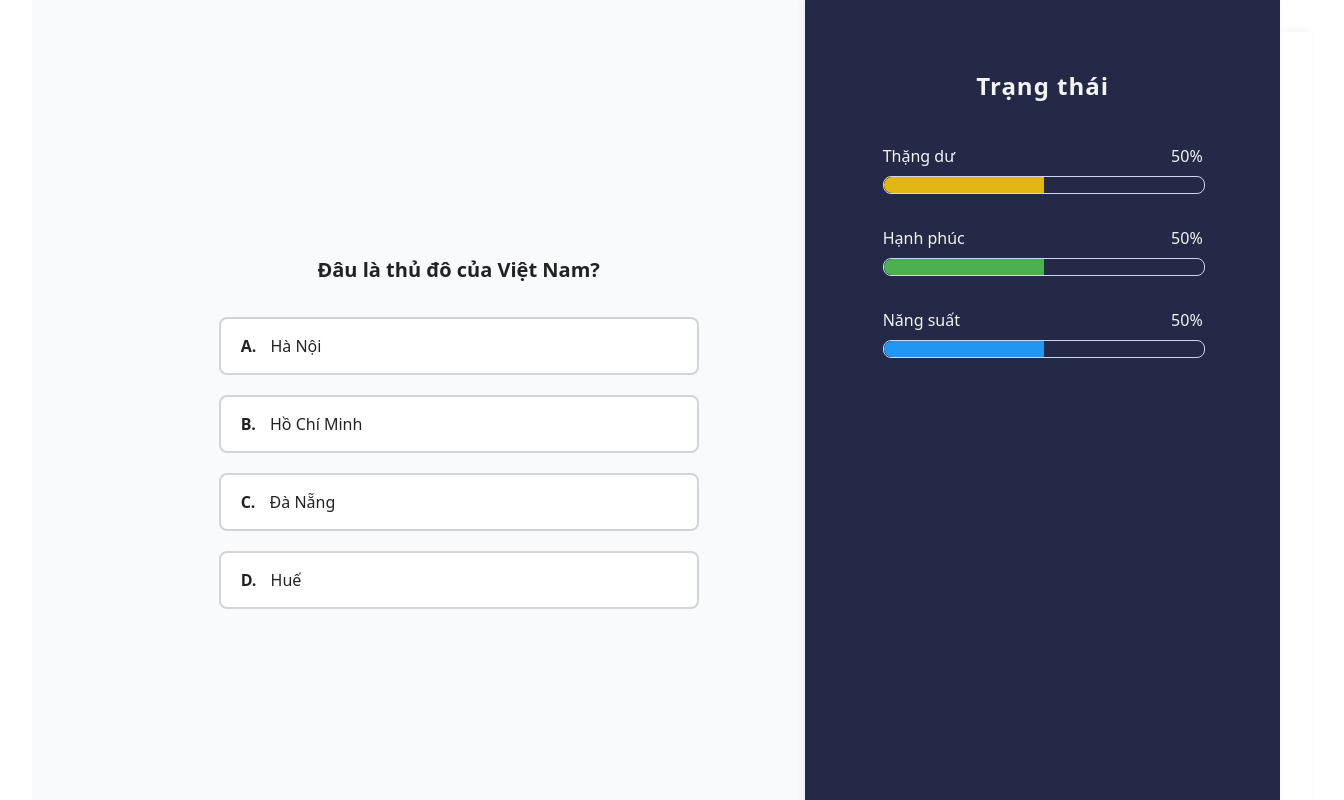
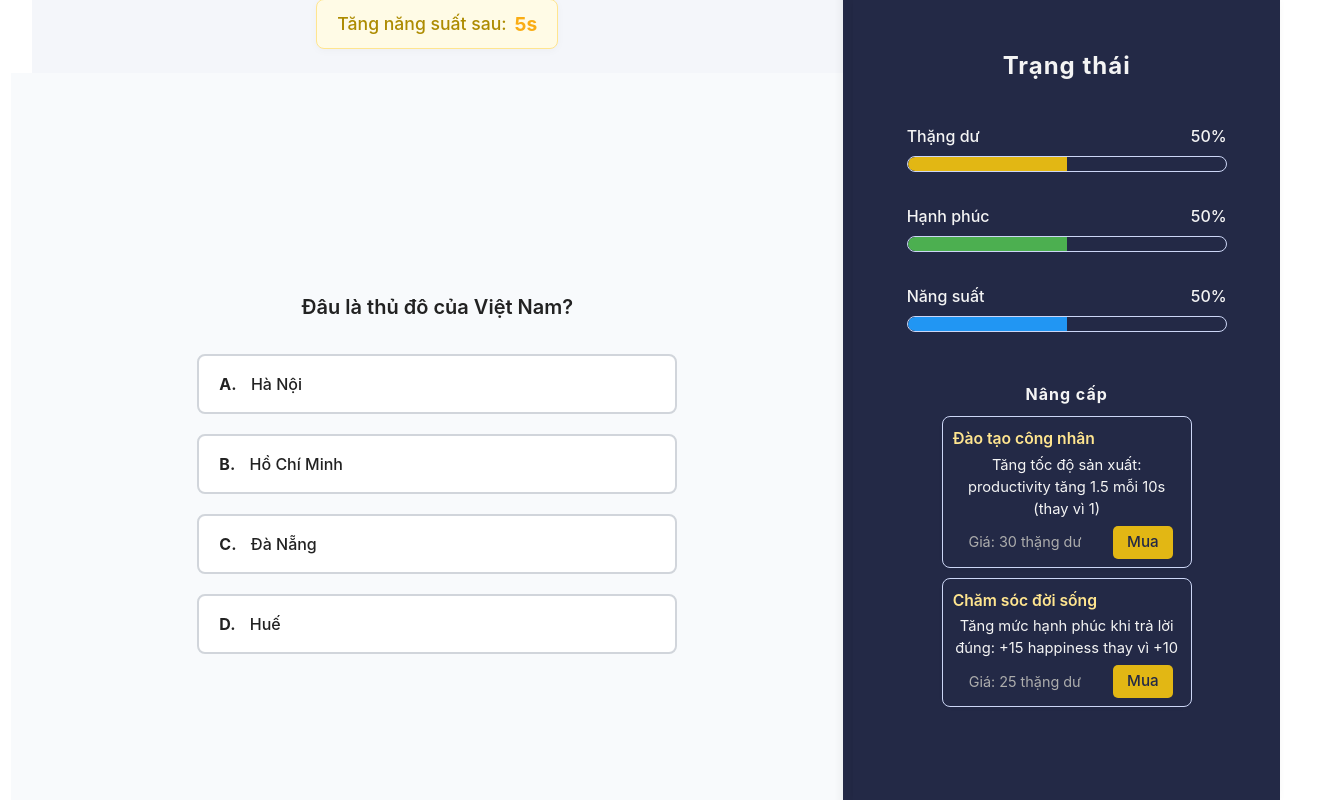
Before and after one commit to Sheeveltis/MLN122, a React (Vite) app in the folder MLN122/: page /game in a window 1280 px wide. Shown: the top 800 px of the page, 1344 px wide, since content can reach past the window. Built offline with nearby package versions, Linux system fonts and the light colour scheme.

Commit message:
thêm logic khi mua nâng cấp (trừ thặng dư)

```diff
--- a/MLN122/src/game/GamePage.jsx
+++ b/MLN122/src/game/GamePage.jsx
@@ -1,6 +1,8 @@
-import React, { useState } from 'react';
+import React, { useState, useEffect, useRef } from 'react';
 import HUDStatus from './HUDStatus';
 import QuizComponent from './QuizComponent';
+import { Row, Col } from 'antd';
+import 'antd/dist/reset.css';
 import styles from './GamePage.module.css';
 
 const quizData = {
@@ -11,42 +13,97 @@
 
 const clamp = (val) => Math.max(0, Math.min(100, val));
 
+const UPGRADE_PRICES = {
+  training: 30,
+  welfare: 25,
+};
+
 const GamePage = () => {
   const [surplus, setSurplus] = useState(50);
   const [happiness, setHappiness] = useState(50);
   const [productivity, setProductivity] = useState(50);
+  const [countdown, setCountdown] = useState(10);
+  const [ownedUpgrades, setOwnedUpgrades] = useState([]);
+  const intervalRef = useRef();
+
+  // Xác định tốc độ tăng productivity
+  const hasTraining = ownedUpgrades.includes('training');
+  const productivityStep = hasTraining ? 1.5 : 1;
+
+  // Xác định mức tăng happiness khi trả lời đúng
+  const hasWelfare = ownedUpgrades.includes('welfare');
+  const happinessStep = hasWelfare ? 15 : 10;
 
   const handleAnswer = (isCorrect) => {
     if (isCorrect) {
-      // Randomly increase surplus or happiness by 10
       if (Math.random() < 0.5) {
         setSurplus((s) => clamp(s + 10));
       } else {
-        setHappiness((h) => clamp(h + 10));
+        setHappiness((h) => clamp(h + happinessStep));
       }
     } else {
       setHappiness((h) => clamp(h - 10));
     }
   };
 
+  // Cảnh báo
+  let warning = null;
+  if (happiness < 20) {
+    warning = <div className={styles.warning}>Nguy cơ đình công!</div>;
+  }
+  if (surplus > 90 && happiness < 40) {
+    warning = <div className={styles.crisis}>Khủng hoảng xã hội!</div>;
+  }
+
+  // Tự động tăng productivity mỗi 10s và hiển thị countdown
+  useEffect(() => {
+    intervalRef.current = setInterval(() => {
+      setCountdown((prev) => {
+        if (prev === 1) {
+          setProductivity((p) => clamp(p + productivityStep));
+          return 10;
+        }
+        return prev - 1;
+      });
+    }, 1000);
+    return () => clearInterval(intervalRef.current);
+  }, [productivityStep]);
+
+  // Xử lý mua nâng cấp
+  const handleUpgrade = (name) => {
+    if (ownedUpgrades.includes(name)) return;
+    const price = UPGRADE_PRICES[name];
+    if (surplus >= price) {
+      setSurplus((s) => s - price);
+      setOwnedUpgrades((prev) => [...prev, name]);
+    }
+  };
+
   return (
-    <div className={styles.gamePageContainer}>
-      <div className={styles.leftPanel}>
+    <Row className={styles.gamePageAntd} style={{ minHeight: '100vh' }}>
+      <Col span={16} className={styles.leftPanel}>
+        <div className={styles.alerts}>{warning}</div>
+        <div className={styles.countdownBox}>
+          <span className={styles.countdownLabel}>Tăng năng suất sau: </span>
+          <span className={styles.countdownValue}>{countdown}s</span>
+        </div>
         <QuizComponent
           question={quizData.question}
           options={quizData.options}
           correctAnswerIndex={quizData.correctAnswerIndex}
           onAnswer={handleAnswer}
         />
-      </div>
-      <div className={styles.rightPanel}>
+      </Col>
+      <Col span={8} className={styles.rightPanel}>
         <HUDStatus
           surplus={surplus}
           happiness={happiness}
           productivity={productivity}
+          onUpgrade={handleUpgrade}
+          ownedUpgrades={ownedUpgrades}
         />
-      </div>
-    </div>
+      </Col>
+    </Row>
   );
 };
 
--- a/MLN122/src/game/GamePage.module.css
+++ b/MLN122/src/game/GamePage.module.css
@@ -9,6 +9,7 @@
   width: 66.6667vw;
   min-height: 100vh;
   display: flex;
+  flex-direction: column;
   align-items: center;
   justify-content: center;
 }
@@ -22,3 +23,95 @@
   background: #fff;
   box-shadow: -2px 0 8px rgba(0,0,0,0.06);
 }
+
+.alerts {
+  width: 100%;
+  max-width: 480px;
+  margin-bottom: 24px;
+  display: flex;
+  flex-direction: column;
+  align-items: center;
+}
+
+.warning {
+  width: 100%;
+  background: #ffeaea;
+  color: #d32f2f;
+  border: 2px solid #d32f2f;
+  border-radius: 8px;
+  padding: 16px;
+  font-weight: 600;
+  font-size: 1.1rem;
+  text-align: center;
+  margin-bottom: 8px;
+}
+
+.crisis {
+  width: 100%;
+  background: #f3e6ff;
+  color: #6c1aff;
+  border: 2px solid #6c1aff;
+  border-radius: 8px;
+  padding: 16px;
+  font-weight: 700;
+  font-size: 1.1rem;
+  text-align: center;
+  margin-bottom: 8px;
+}
+
+.gamePageAntd {
+  background: #f4f6fa;
+}
+
+.leftPanel {
+  min-height: 100vh;
+  display: flex;
+  flex-direction: column;
+  align-items: center;
+  justify-content: flex-start;
+  padding-top: 48px;
+}
+
+.rightPanel {
+  min-height: 100vh;
+  display: flex;
+  align-items: stretch;
+  justify-content: flex-end;
+  background: #232946;
+  box-shadow: -2px 0 8px rgba(0,0,0,0.06);
+}
+
+.alerts {
+  width: 100%;
+  max-width: 480px;
+  margin-bottom: 24px;
+  display: flex;
+  flex-direction: column;
+  align-items: center;
+}
+
+.countdownBox {
+  display: flex;
+  align-items: center;
+  justify-content: center;
+  background: #fffbe6;
+  border: 1.5px solid #ffe58f;
+  border-radius: 8px;
+  padding: 10px 20px;
+  font-size: 1.1rem;
+  font-weight: 500;
+  color: #ad8b00;
+  margin-bottom: 24px;
+  min-width: 220px;
+  box-shadow: 0 2px 8px rgba(0,0,0,0.03);
+}
+
+.countdownLabel {
+  margin-right: 8px;
+}
+
+.countdownValue {
+  font-weight: bold;
+  font-size: 1.2rem;
+  color: #faad14;
+}
```
